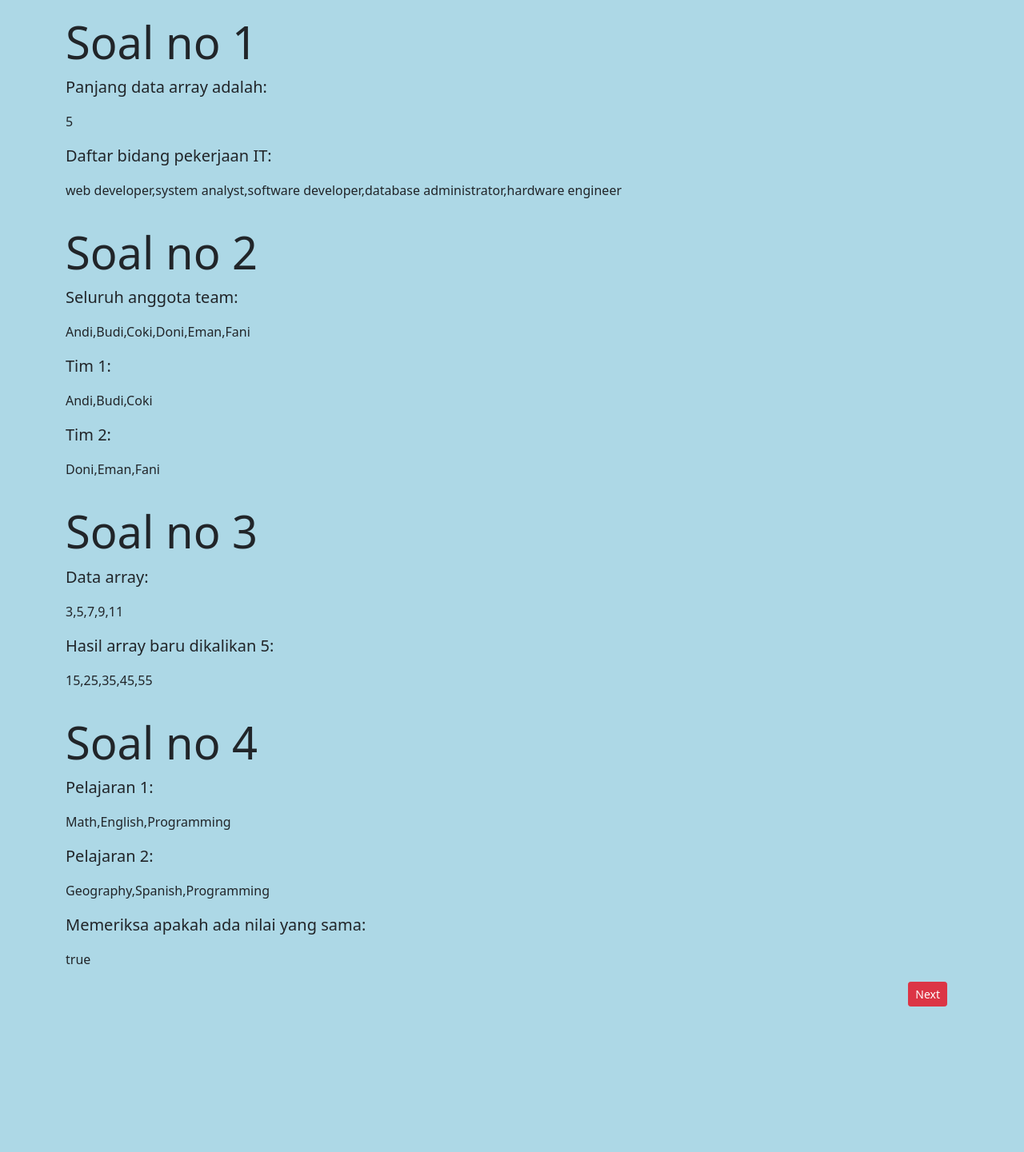
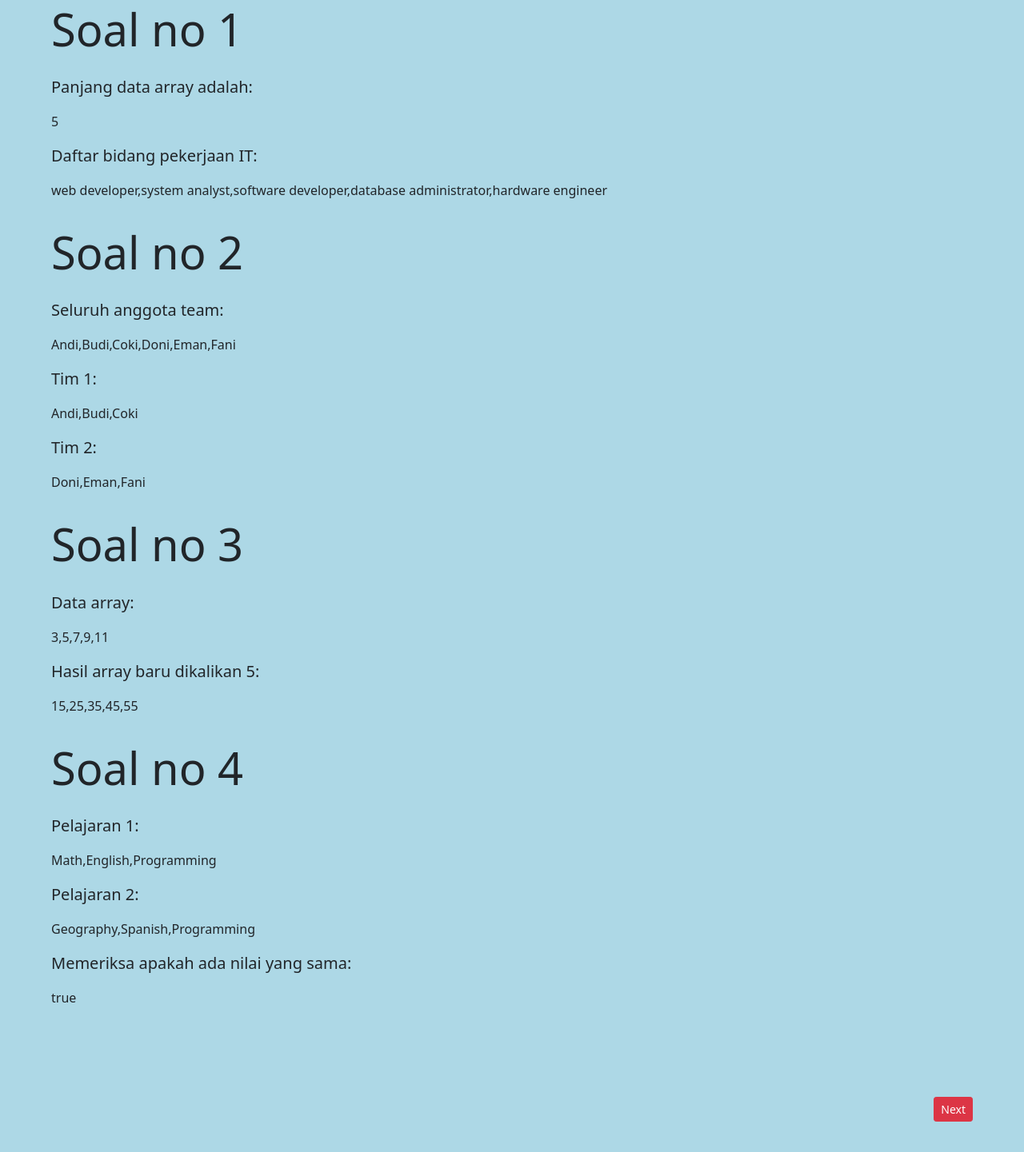
Before and after one commit to aditiyanurwahid/tugas-sesi7-array, a plain HTML site: page index.html in a window 1280 px wide. Shown: the part 61-1502 px from the top of the page at 80% size. Before the commit the page ends 1353 px from the top, so only its background shows below. Drawn offline with nearby package versions, Linux system fonts and the light colour scheme.

Commit message:
edit source

```diff
--- a/css/style.css
+++ b/css/style.css
@@ -1,8 +1,16 @@
 body {
   background-color: lightblue;
-  margin: 2rem;
+  margin-top: 2rem;
+  margin-bottom: 2rem;
+  margin-right: 2rem;
+  margin-left: 2rem;
   padding: 2rem;
 }
 section {
   padding-bottom: 1rem;
+  padding-top: 1rem;
 }
+
+#backNext {
+  margin-top: 4rem;
+}
--- a/index.html
+++ b/index.html
@@ -6,53 +6,64 @@
     <meta name="viewport" content="width=device-width, initial-scale=1.0" />
     <link href="https://cdn.jsdelivr.net/npm/bootstrap@5.0.2/dist/css/bootstrap.min.css" rel="stylesheet" integrity="sha384-EVSTQN3/azprG1Anm3QDgpJLIm9Nao0Yz1ztcQTwFspd3yD65VohhpuuCOmLASjC" crossorigin="anonymous" />
     <link rel="stylesheet" href="css/style.css" />
-    <title>Document</title>
+    <title>Tugas Sesi 7 Array</title>
   </head>
   <body>
     <!-- Soal nomor 1 -->
-    <section id="nomor1"></section>
-    <div class="container">
-      <h1 class="display-4">Soal no 1</h1>
+    <div id="container">
+      <h1 id="soal1" class="display-4">Soal no 1</h1>
+      <section id="a">
         <p class="lead">Panjang data array adalah:</p>
         <p id="panjangData"></p>
         <p class="lead">Daftar bidang pekerjaan IT:</p>
         <p id="bidangPekerjaan"></p>
+      </section>
     </div>
 
     <!-- Soal nomor 2 -->
-    <section id="nomor2"></section>
-    <div class="container">
-      <h1 class="display-4">Soal no 2</h1>
+    <div id="container">
+      <h1 id="soal2" class="display-4">Soal no 2</h1>
+      <section id="b">
         <p class="lead">Seluruh anggota team:</p>
         <p id="fullTim"></p>
         <p class="lead">Tim 1:</p>
         <p id="tim1"></p>
         <p class="lead">Tim 2:</p>
         <p id="tim2"></p>
+      </section>
     </div>
+
     <!-- Soal nomor 3 -->
-    <section id="nomor3"></section>
-    <div class="container">
-      <h1 class="display-4">Soal no 3</h1>
+    <div id="container">
+      <h1 id="soal3" class="display-4">Soal no 3</h1>
+      <section id="c">
         <p class="lead">Data array:</p>
         <p id="arrayAwal"></p>
         <p class="lead">Hasil array baru dikalikan 5:</p>
         <p id="arrayBaru"></p>
+      </section>
     </div>
+
     <!-- Soal nomor 4 -->
-    <section id="nomor4"></section>
-    <div class="container">
-      <h1 class="display-4">Soal no 4</h1>
+    <div id="container">
+      <h1 id="soal4" class="display-4">Soal no 4</h1>
+      <section id="d">
         <p class="lead">Pelajaran 1:</p>
         <p id="pelajaranPertama"></p>
         <p class="lead">Pelajaran 2:</p>
         <p id="pelajaranKedua"></p>
         <p class="lead">Memeriksa apakah ada nilai yang sama:</p>
         <p id="hasilPelajaran"></p>
+      </section>
     </div>
-    <div type="submit">
-      <a class="btn btn-danger btn-sm" style="float: right; margin-bottom: 2rem; margin-right: 2rem" href="twitt.html" role="button">Next</a>
+
+    <div id="container">
+      <section id="backNext">
+        <a class="btn btn-danger btn-sm" style="float: right" href="twitt.html" role="button">Next</a>
+      </section>
     </div>
+
+    <!-- Script Javascript -->
     <script src="script.js"></script>
   </body>
 </html>
```
Also changed, not shown: registration.html (+7 -3 lines), twitt.html (+13 -4 lines). Lines whose indentation alone changed are shown as unchanged.
